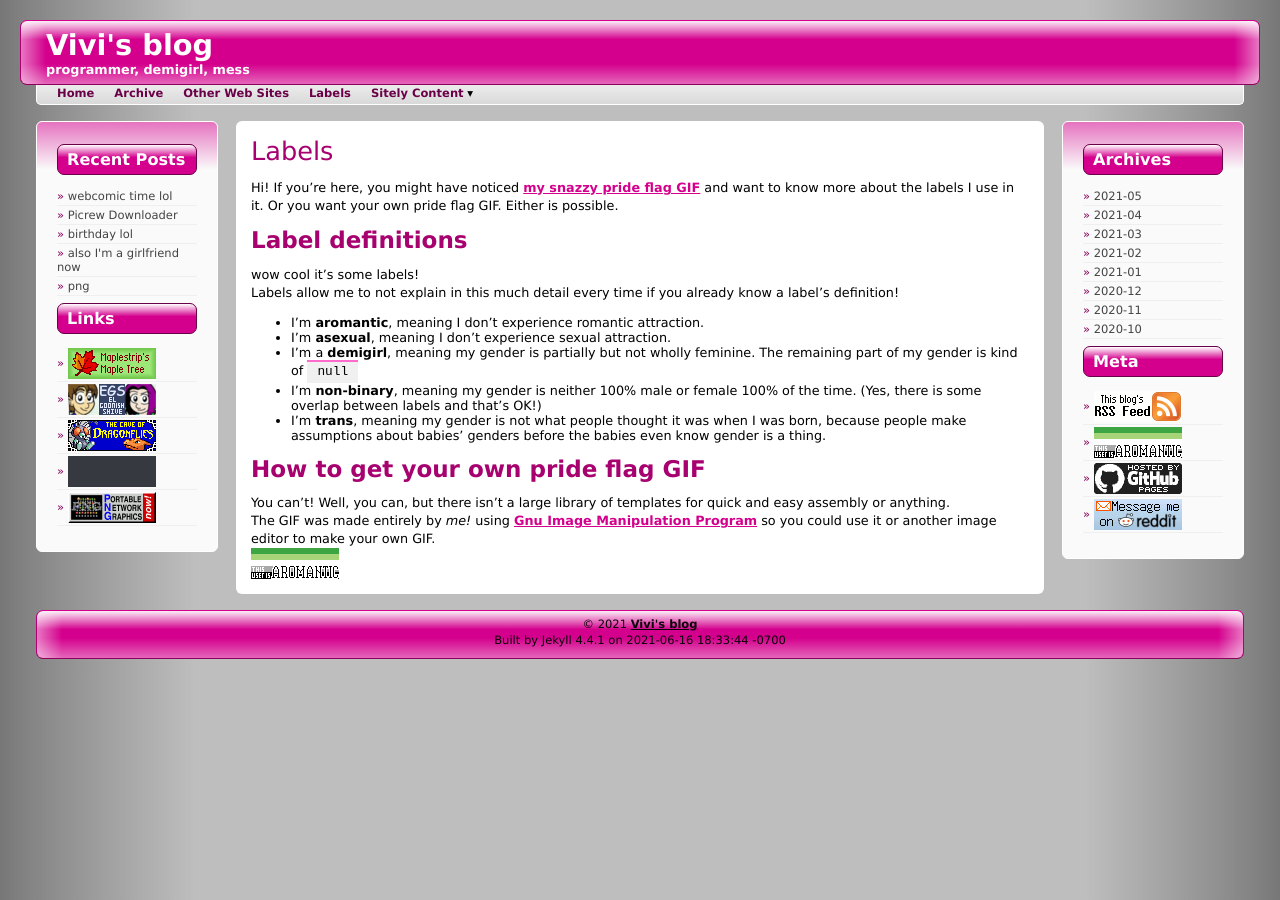
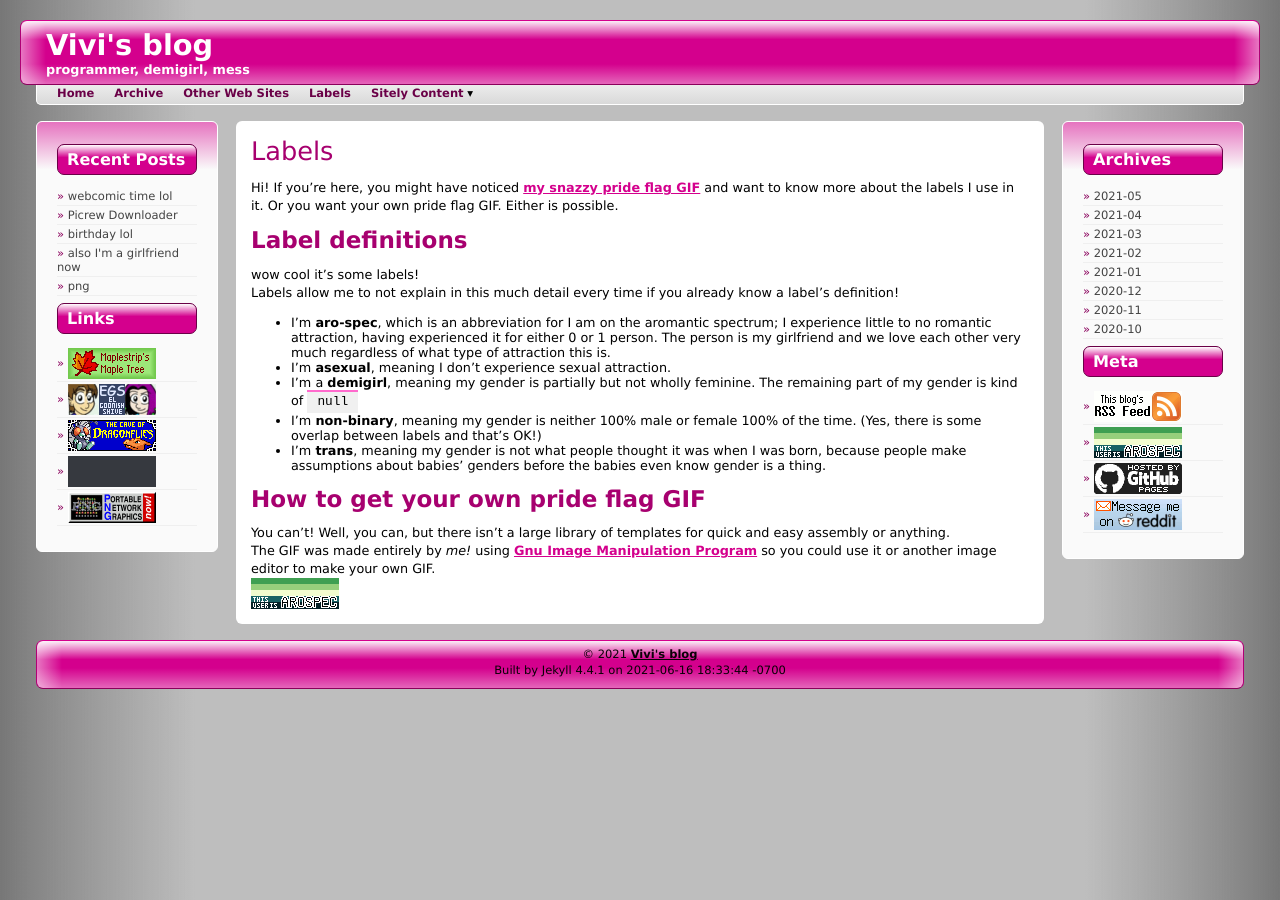
Before and after one commit to mincerafter42/mincerafter42.github.io, a Jekyll site: the page built from labels.md, in a window 1280 px wide. Built offline with Jekyll 4.4.1, drawn with Linux system fonts in a browser that asks for light colours.

Commit message:
Updated labels

```diff
--- a/labels.md
+++ b/labels.md
@@ -6,7 +6,7 @@ Hi! If you're here, you might have noticed [my snazzy pride flag GIF](/assets/id
 ## Label definitions
 wow cool it's some labels!
 Labels allow me to not explain in this much detail every time if you already know a label's definition!
-* I'm **aromantic**, meaning I don't experience romantic attraction.
+* I'm **aro-spec**, which is an abbreviation for I am on the aromantic spectrum; I experience little to no romantic attraction, having experienced it for either 0 or 1 person. The person is my girlfriend and we love each other very much regardless of what type of attraction this is.
 * I'm **asexual**, meaning I don't experience sexual attraction.
 * I'm a **demigirl**, meaning my gender is partially but not wholly feminine. The remaining part of my gender is kind of `null`
 * I'm **non-binary**, meaning my gender is neither 100% male or female 100% of the time. (Yes, there is some overlap between labels and that's OK!)
```
Also changed, not shown: assets/ident-8831.gif.
